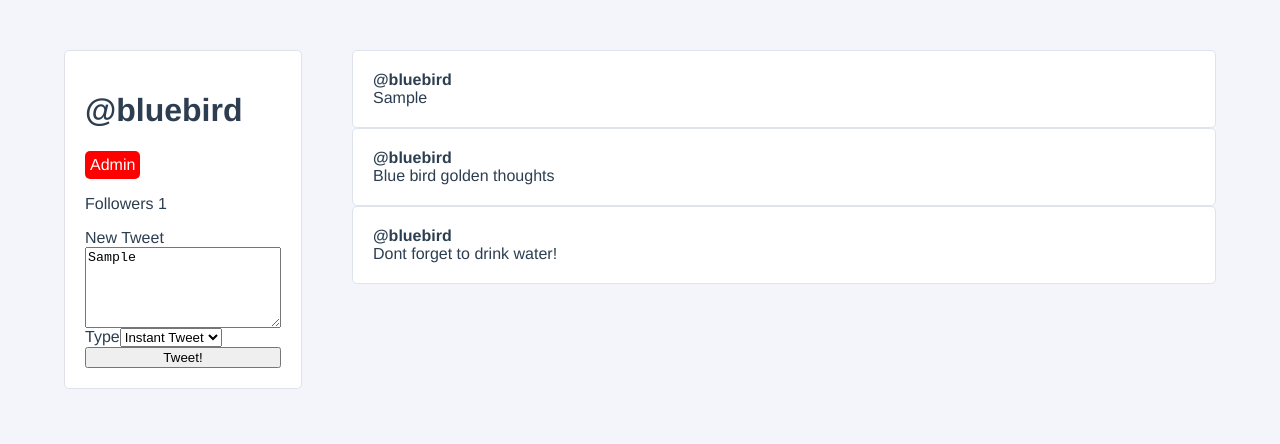
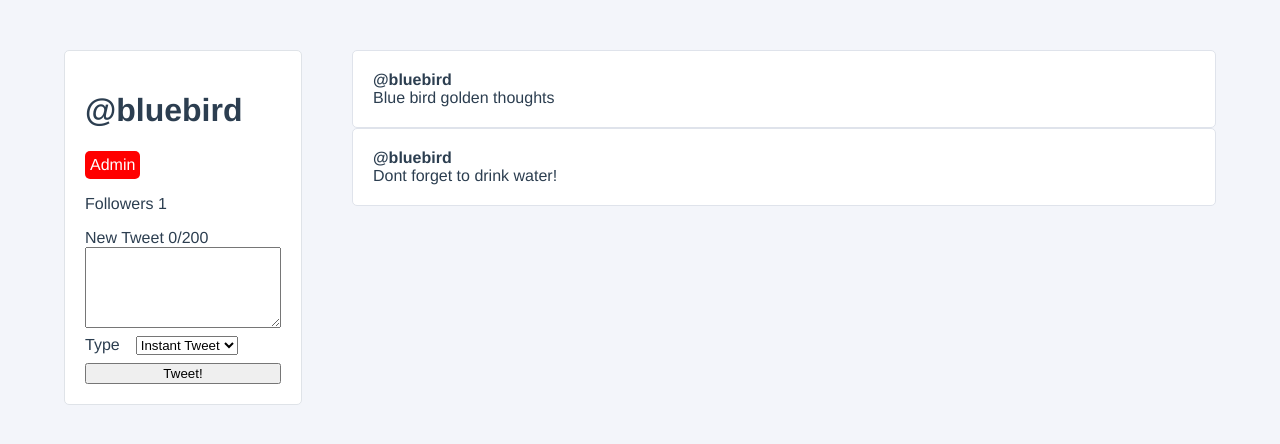
Before and after one commit to codestance/blueBird, a Vue app: page / in a window 1280 px wide. Both pictures are taken after typing "Sample" into the empty fields and a click on the button "Tweet!". Shown: the top 444 px of the page. Built offline with nearby package versions, Linux system fonts and the light colour scheme.

Commit message:
move form to new component

```diff
--- /dev/null
+++ b/src/components/CreateNewTweet.vue
@@ -0,0 +1,71 @@
+<template>
+    <form class="user-profile__create-tweet"
+        @submit.prevent="createNewTweet"
+        :class="{'--exceeded': newTweetCharCount > 200}"
+    >
+        <label for="newTweet">New Tweet {{ newTweetCharCount }}/200</label>
+        <textarea id="newTweet" rows="5" v-model="newTweetContent"></textarea>
+        <div class="user-profile__create-tweet-type">
+          <label for="newTweetType">Type</label>
+          <select id="newTweetType" v-model="selectedTweetType">
+            <option :value="option.value"
+              v-for="(option,index) in tweetTypes"
+              :key="index"
+            >
+              {{ option.name }}
+            </option>
+          </select>
+        </div>
+        <button>Tweet!</button>
+    </form>
+</template>
+
+<script>
+export default{
+    name: 'CreateNewTweet',
+    data() {
+        return{
+            tweetTypes: [
+                {value:'draft', name:'Draft'},
+                {value:'instant', name:'Instant Tweet'}
+            ],
+            newTweetContent: '',
+            selectedTweetType: 'instant'
+        }
+    },
+    computed: {
+        newTweetCharCount(){
+            return this.newTweetContent.length;
+        }
+    },
+    methods: {
+        createNewTweet(){
+            if(this.newTweetContent && this.selectedTweetType!=='draft'){
+                // this.user.tweets.unshift({
+                //     id: this.user.tweets.length + 1,
+                //     content: this.newTweetContent
+                // });
+                this.$emit('add-tweet', this.newTweetContent);
+                this.newTweetContent = '';
+            }
+        }
+    }
+}
+</script>
+
+<style lang="scss" scoped>
+.user-profile__create-tweet{
+    display: flex;
+    flex-direction: column;
+    &.--exceeded{
+      border-color: red;
+      color: red;
+    }
+    .user-profile__create-tweet-type{
+        margin: .5em 0;
+        label{
+            padding-right: 1em;
+        }
+    }
+}
+</style>
--- a/src/components/UserProfile.vue
+++ b/src/components/UserProfile.vue
@@ -9,22 +9,7 @@
         <p>Followers {{ followers }}</p>
         <!-- <button@click="followUser">Follow</button> -->
       </div>
-      <form class="user-profile__create-tweet" @submit.prevent="createNewTweet">
-        <label for="newTweet">New Tweet</label>
-        <textarea id="newTweet" rows="5" v-model="newTweetContent"></textarea>
-        <div class="user-profile__create-tweet-type">
-          <label for="newTweetType">Type</label>
-          <select id="newTweetType" v-model="selectedTweetType">
-            <option :value="option.value"
-              v-for="(option,index) in tweetTypes"
-              :key="index"
-            >
-              {{ option.name }}
-            </option>
-          </select>
-        </div>
-        <button>Tweet!</button>
-      </form>
+      <CreateNewTweet></CreateNewTweet>
     </div>
     <div class="user-profile__tweets-wrapper">
         <TweetItem class="user-profile__tweet"
@@ -42,10 +27,12 @@
 
 <script>
 import TweetItem from '@/components/TweetItem.vue';
+import CreateNewTweet from '@/components/CreateNewTweet.vue'
 export default {
   name: 'userProfile',
   components: {
-      TweetItem
+      TweetItem,
+      CreateNewTweet
   },
   data() {
     return{
@@ -61,13 +48,7 @@ export default {
             {id: 1, content:'Blue bird golden thoughts'},
             {id: 2, content:'Dont forget to drink water!'}
         ]
-      },
-      tweetTypes: [
-        {value:'draft', name:'Draft'},
-        {value:'instant', name:'Instant Tweet'}
-      ],
-      newTweetContent: '',
-      selectedTweetType: 'instant'
+      }
     }
   },
   watch: {
@@ -88,14 +69,6 @@ export default {
     },
     toggleFavourite(id){
       console.log(`favourited tweet #${id}`)
-    },
-    createNewTweet(){
-      if(this.newTweetContent && this.selectedTweetType!=='draft'){
-        this.user.tweets.unshift({
-          id: this.user.tweets.length + 1,
-          content: this.newTweetContent
-        })
-      }
     }
   },
   mounted() {
@@ -104,13 +77,12 @@ export default {
 }
 </script>
 
-<style>
+<style lang="scss" scoped>
 .user-profile {
   display: grid;
   grid-template-columns: 1fr 3fr;
   width: 100%;
   padding: 50px 5%;
-}
   .user-profile__user-panel{
     display: flex;
     flex-direction: column;
@@ -127,8 +99,5 @@ export default {
       margin-right: auto;
       padding: 5px;
   }
-.user-profile__create-tweet{
-  display: flex;
-  flex-direction: column;
 }
 </style>
```
Lines whose indentation alone changed are shown as unchanged.
